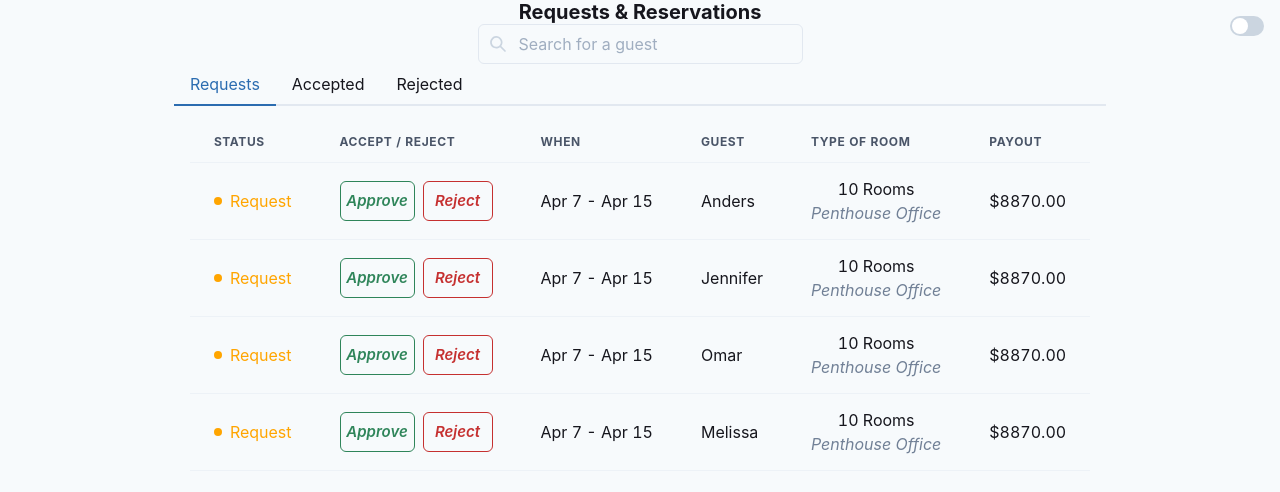
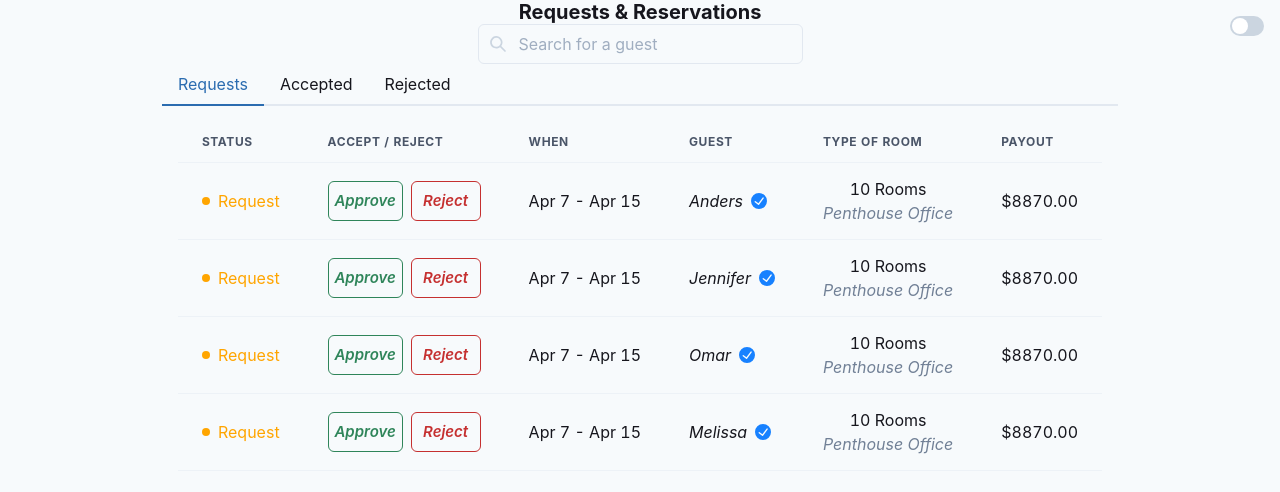
Before and after one commit to sergeichestakov/reservations, a Next.js app: page / in a window 1280 px wide. Shown: the top 492 px of the page. Built offline with nearby package versions, Linux system fonts and the light colour scheme.

Commit message:
Style guest name according to mocks

```diff
--- a/src/components/RequestsTable.tsx
+++ b/src/components/RequestsTable.tsx
@@ -13,6 +13,7 @@ import {
   Button,
 } from "@chakra-ui/react";
 import { RequestStatus, ReservationRequest } from "../types";
+import { CheckCircleIcon } from "@chakra-ui/icons";
 
 interface Props {
   searchValue: string;
@@ -66,7 +67,9 @@ export default function RequestsTable({
             <Td>
               <DateRange start={request.startDate} end={request.endDate} />
             </Td>
-            <Td>{request.guestName}</Td>
+            <Td>
+              <GuestName name={request.guestName} />
+            </Td>
             <Td>
               <RoomDescription
                 numRooms={request.rooms}
@@ -143,6 +146,15 @@ function StatusIndicator({ status }: { status: RequestStatus }) {
   }
 }
 
+function GuestName({ name }: { name: string }) {
+  return (
+    <HStack>
+      <Text fontStyle="italic">{name}</Text>
+      <CheckCircleIcon color="#1781FF" />
+    </HStack>
+  );
+}
+
 const removeLeadingZeros = (strNumber: string) => strNumber.replace(/^0+/, "");
 
 function DateRange({ start, end }: { start: string; end: string }) {
```
